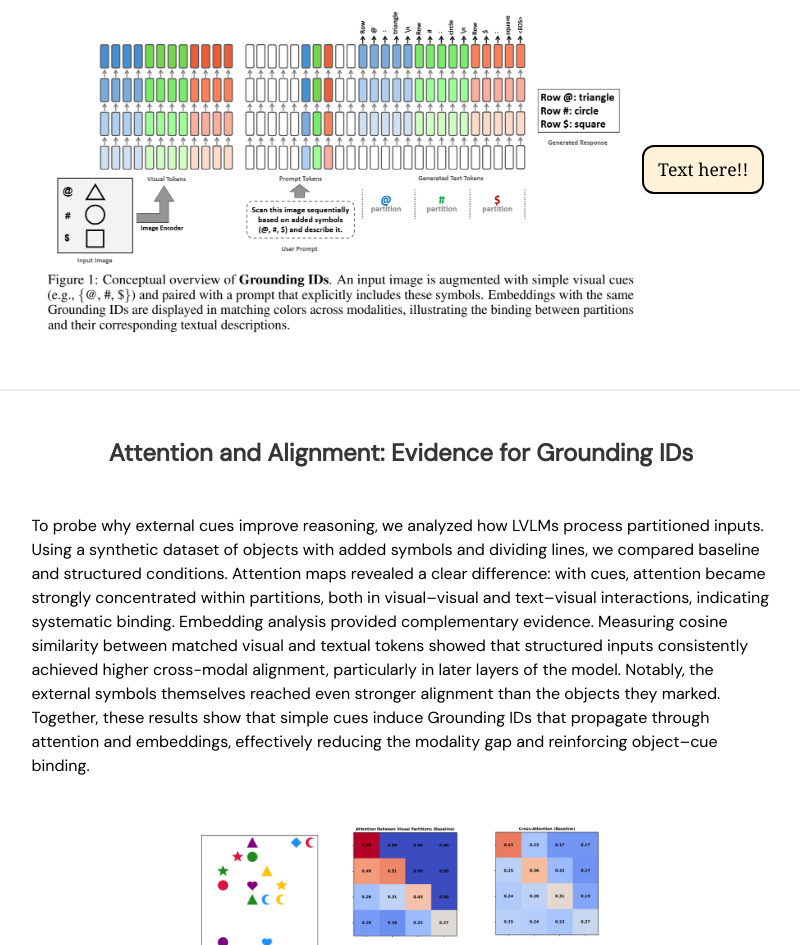
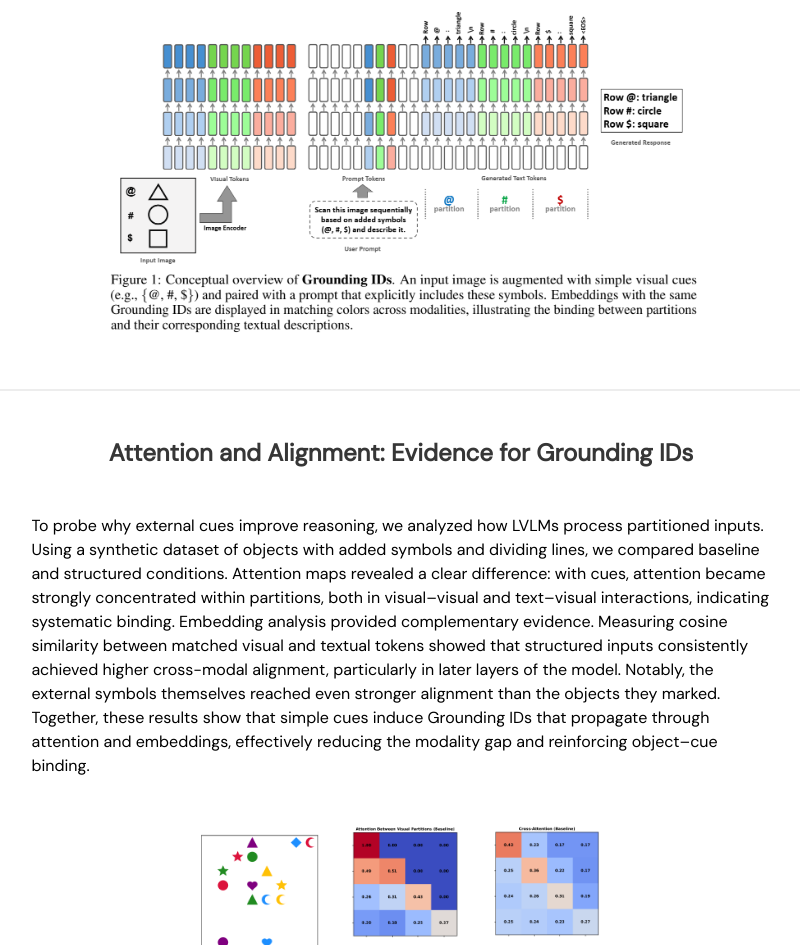
Before and after one commit to Sadegh-moh/Uncovering-Grounding-IDs, a plain HTML site: page index.html in a window 1280 px wide. Shown: the part 1338-2283 px from the top of the page, without its empty margins (239-1039 px from the left). Drawn offline with nearby package versions, Linux system fonts and the light colour scheme; some icons are missing.

Commit message:
Update index.html

```diff
--- a/index.html
+++ b/index.html
@@ -155,8 +155,8 @@
           alt="Graphical abstract of Grounding IDs"
           class="max-width-results" />
 
-          <div class="finding-box">
-            Text here!!</div>
+          <!-- <div class="finding-box">
+            Text here!!</div> -->
         </div>
       </div>
     </div>
```
